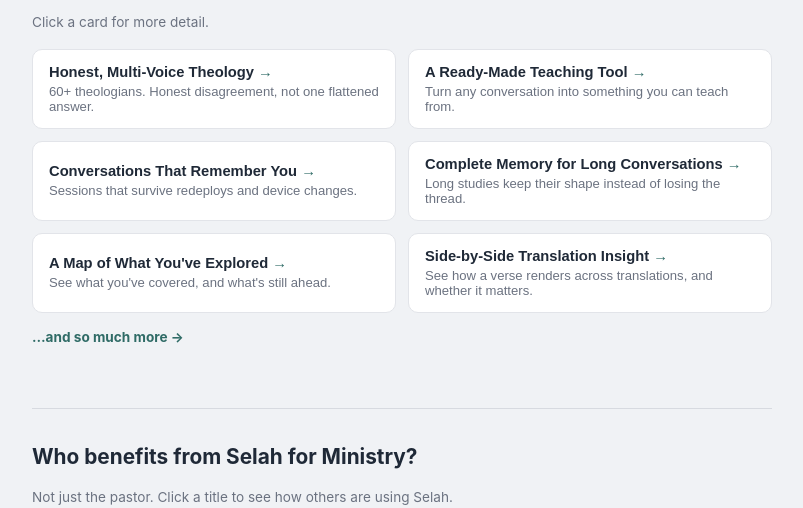
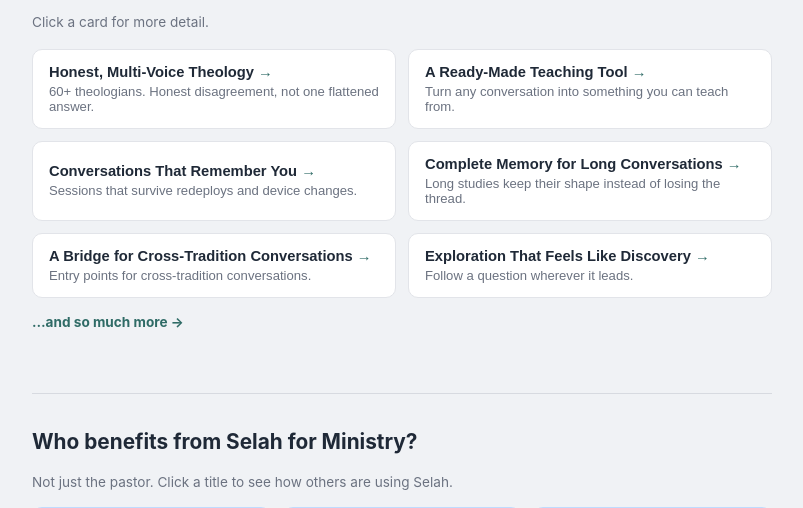
Before and after one commit to PeregrinePlanner-Dev/selah-app, a Flask app: page /ministry in a window 1280 px wide. Shown: the part 827-1335 px from the top of the page, without its empty margins (238-1041 px from the left). Run offline with Flask 3, Linux system fonts and the light colour scheme.

Commit message:
Top feature cards: match new ranking (Bridge, Exploration replace Map, Translation); tighten popup text to stay verbatim-close to Rick's approved bullet wording

```diff
--- a/templates/ministry.html
+++ b/templates/ministry.html
@@ -357,22 +357,22 @@
 const FEATURES = [
   { title: "Honest, Multi-Voice Theology",
     teaser: "60+ theologians. Honest disagreement, not one flattened answer.",
-    detail: "Selah draws on 60+ respected theologians across multiple traditions — not one narrow point of view. Where thoughtful Christians genuinely disagree, Selah shows where and why, instead of flattening the conversation to a single answer. It feels like sitting down with a room full of wise voices, not one opinionated bot." },
+    detail: "Draws on 60+ respected theologians across multiple traditions, not just one narrow point of view. Shows where thoughtful Christians genuinely disagree, and why, instead of flattening to one perspective. Feels like sitting down with a room full of wise voices, not one opinionated bot." },
   { title: "A Ready-Made Teaching Tool",
     teaser: "Turn any conversation into something you can teach from.",
-    detail: "Turn any conversation into a plain-language summary, source list, citations, or discussion questions — any combination, ready in moments instead of hours of manual prep. Takes you from \"I explored this\" to \"I can teach this.\"" },
+    detail: "Turns any conversation into a plain-language summary, source list, citations, or discussion questions. Ready in moments, not hours of manual prep. Takes you from \"I explored this\" to \"I can teach this.\"" },
   { title: "Conversations That Remember You",
     teaser: "Sessions that survive redeploys and device changes.",
-    detail: "Pick up right where you left off, on any device, even weeks later. Nothing is lost to a server restart or a new browser tab — your study builds on itself instead of starting over every time." },
+    detail: "Pick up right where you left off, on any device, even weeks later. Nothing is lost to a server restart or a new browser tab. Study builds on itself instead of starting over every time." },
   { title: "Complete Memory for Long Conversations",
     teaser: "Long studies keep their shape instead of losing the thread.",
-    detail: "Selah remembers where a study has been, even across a long or resumed conversation, so it keeps the thread instead of losing it. That's what makes deep, ongoing study actually possible, not just a one-off Q&A." },
-  { title: "A Map of What You've Explored",
-    teaser: "See what you've covered, and what's still ahead.",
-    detail: "Selah tracks which doctrines and theologians you've spent time with, and identifies the places you haven't explored yet — turning scattered curiosity into a coherent, ever-expanding portrait of your own study." },
-  { title: "Side-by-Side Translation Insight",
-    teaser: "See how a verse renders across translations, and whether it matters.",
-    detail: "Compare a verse across NIV, ESV, KJV, and NASB instantly. Selah flags whether a wording difference is a real theological question or simply stylistic — saving the guesswork during prep." },
+    detail: "Remembers where a study has been, even across a long or resumed conversation. Keeps the thread instead of losing it. Makes deep, ongoing study possible, not just a one-off Q&A." },
+  { title: "A Bridge for Cross-Tradition Conversations",
+    teaser: "Entry points for cross-tradition conversations.",
+    detail: "Purpose-built entry points for conversations with others of a different faith background. A real asset for missions, outreach, and everyday apologetics. Helps you meet people where they actually are." },
+  { title: "Exploration That Feels Like Discovery",
+    teaser: "Follow a question wherever it leads.",
+    detail: "Follow a question wherever it actually leads, not a rigid lesson plan. Every rabbit trail still stays grounded in real sources, so curiosity never feels unsafe. Turns Bible study from an obligation into something fun that people actually want to come back to." },
 ];
 
 // The full ranked feature set — everything above, plus three more that don't
```
